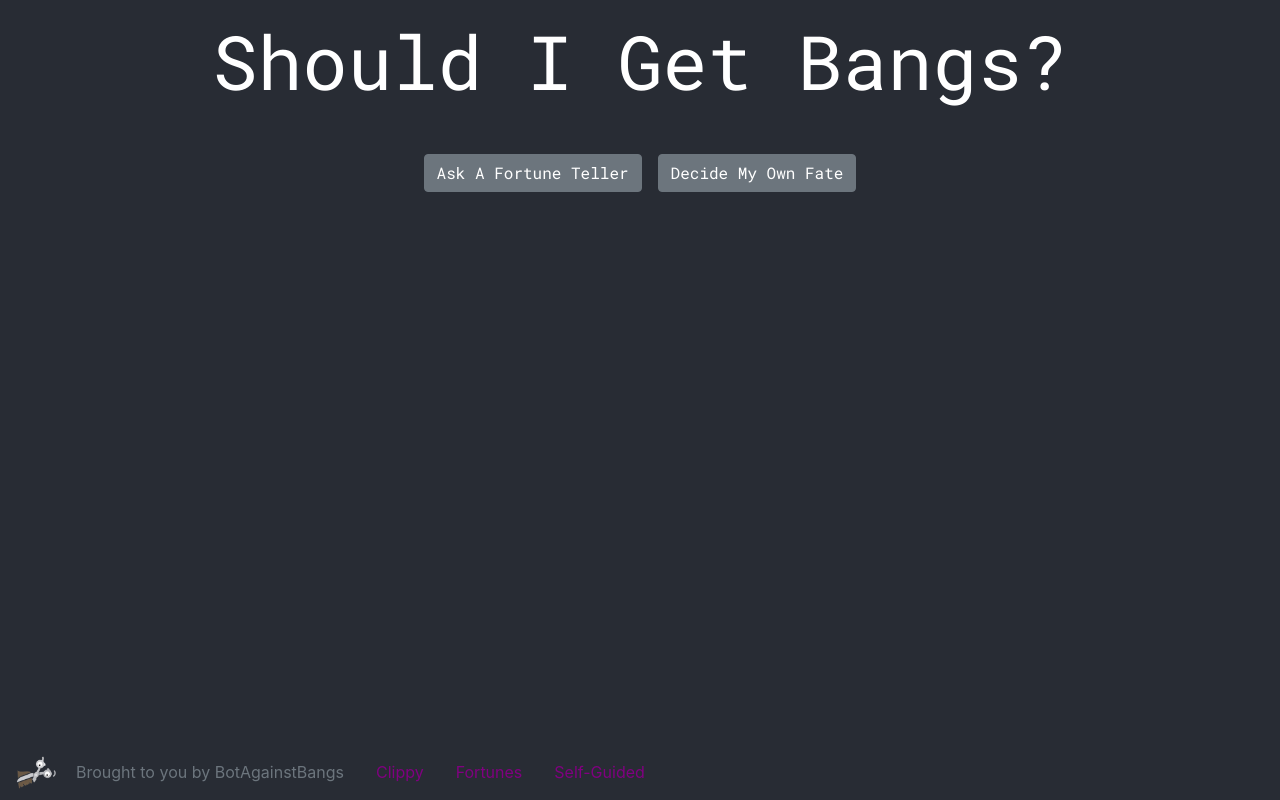
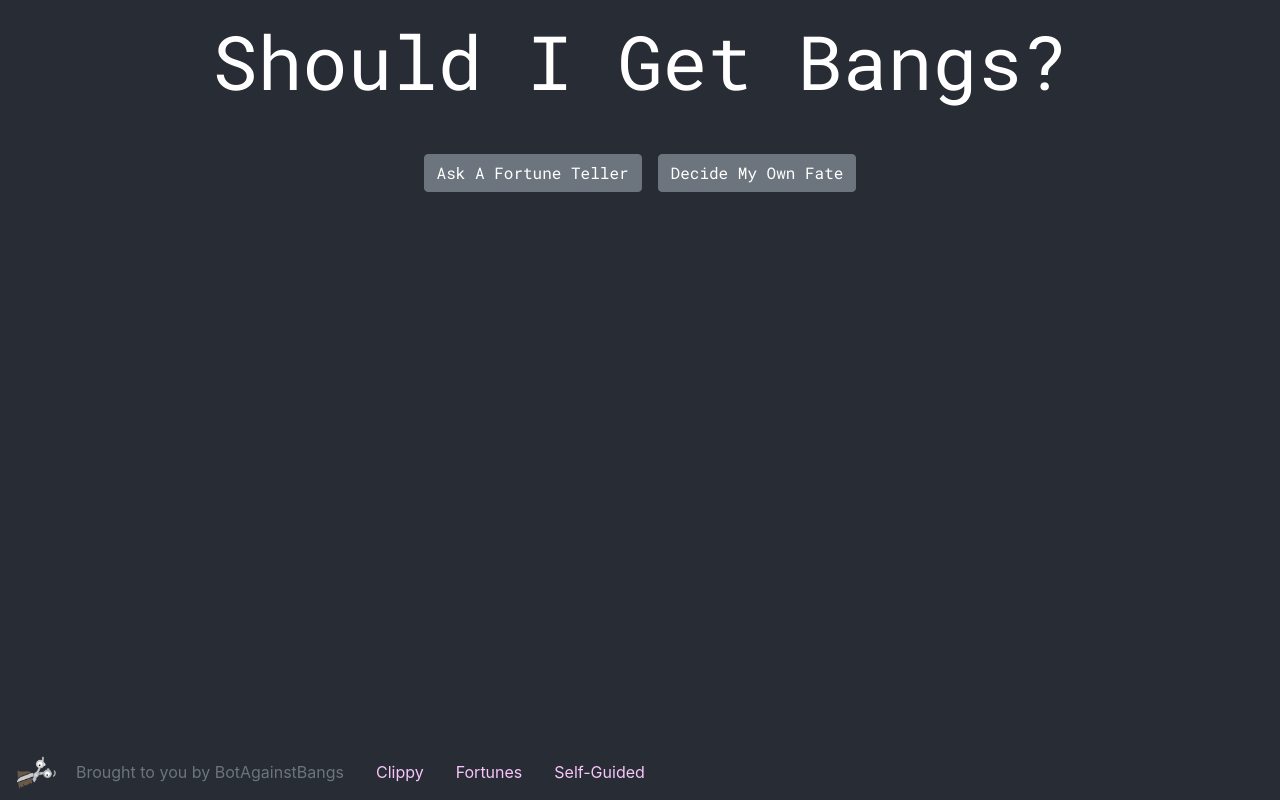
Before and after one commit to mwraich/bots_against_bangs, a React (Create React App) app: page / in a window 1280 px wide. Built offline with nearby package versions, Linux system fonts and the light colour scheme.

Commit message:
make footer a bit more accesesible

```diff
--- a/src/App.css
+++ b/src/App.css
@@ -6,11 +6,11 @@
 }
 
 .App-link {
-  color: purple;
+  color: #f9c5fb;
 }
 
 a, a:visited {
-  color: purple;
+  color: #f9c5fb;
 }
 
 .App-logo {
```
